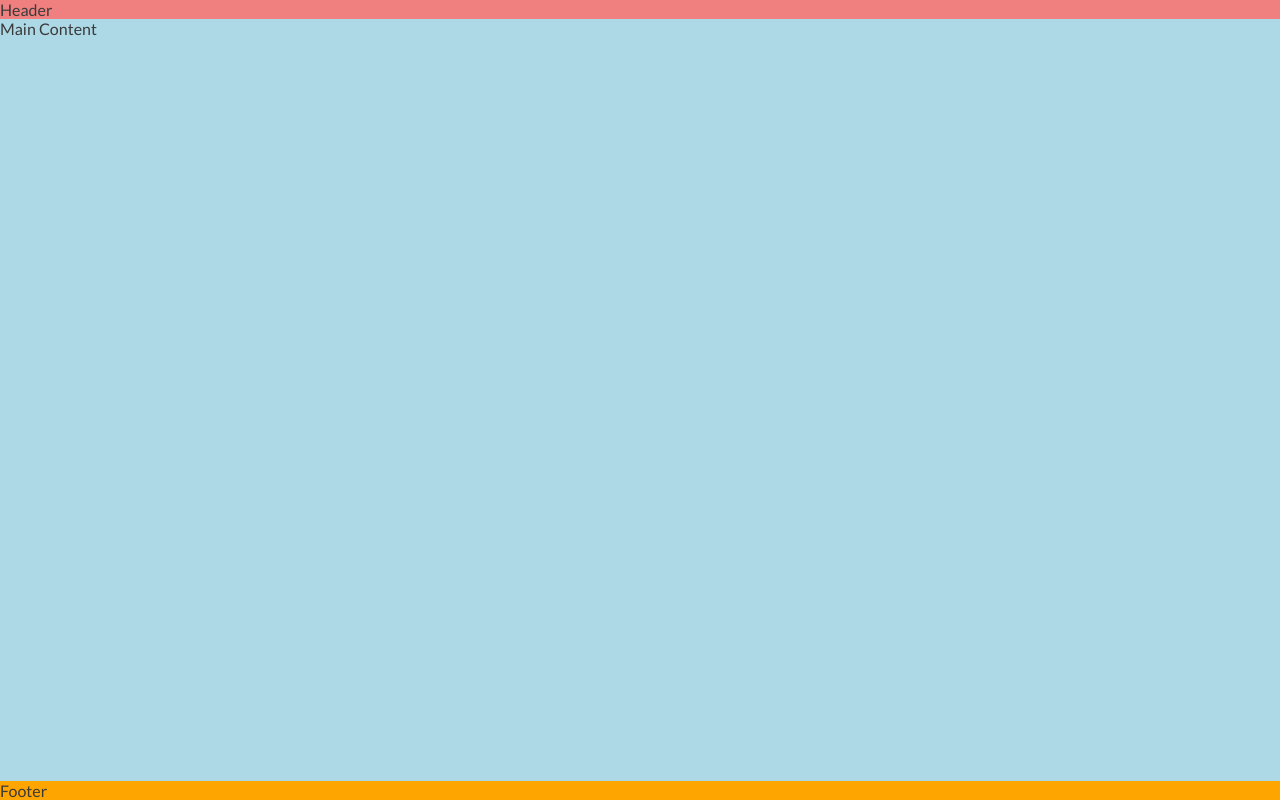
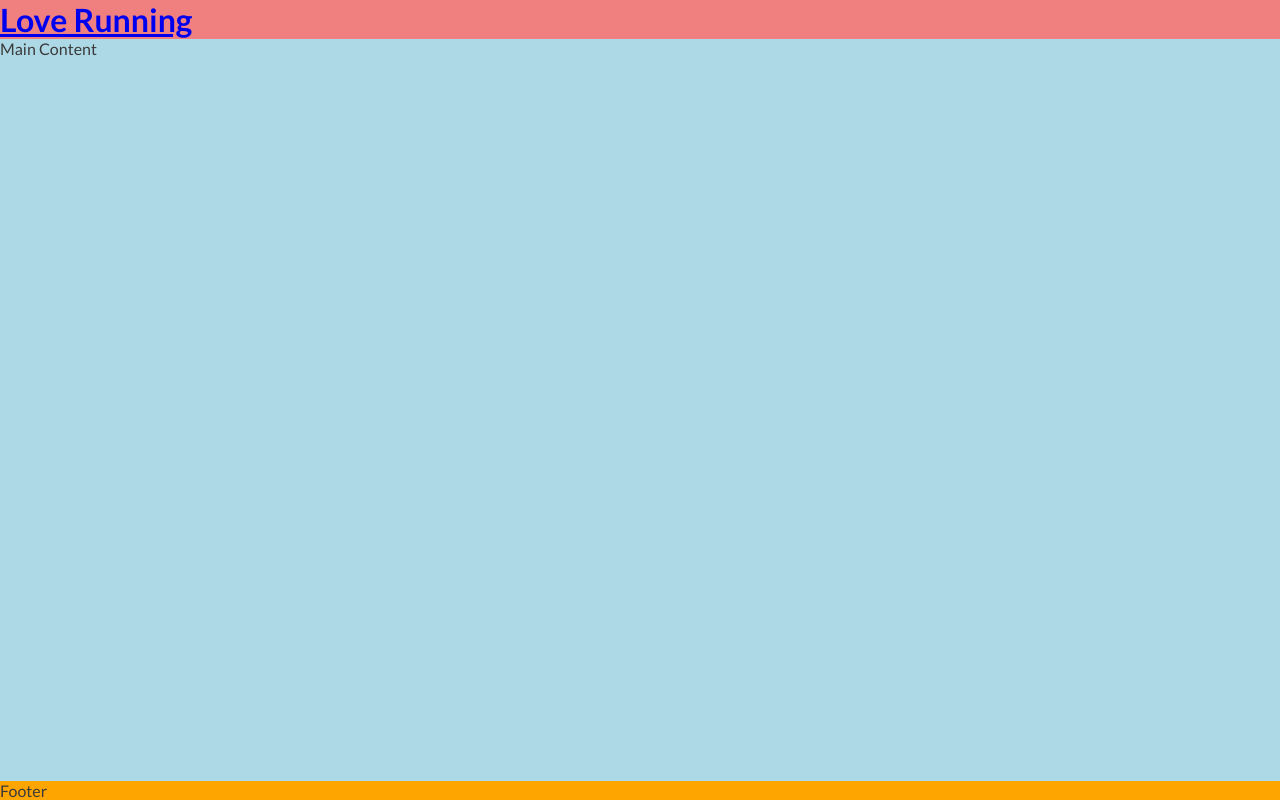
Before and after one commit to artem-builds/love-running, a plain HTML site: page index.html in a window 1280 px wide. Drawn offline with Linux system fonts and the light colour scheme.

Commit message:
add logo to header and apply oswald font

```diff
--- a/assets/css/style.css
+++ b/assets/css/style.css
@@ -24,6 +24,10 @@
     background-color: lightcoral;
 }
 
+h1 {
+    font-family: 'Oswald' sans-serif;
+}
+
 /* Main content */
 main {
     background-color: lightblue;
--- a/index.html
+++ b/index.html
@@ -19,7 +19,12 @@
 
 <body>
     <!--Header-->
-    <header>Header</header>
+    <header>
+        <a   href="index.html">
+            <h1 id="logo">Love Running</h1>
+
+        </a>
+    </header>
 
     <!--main content-->
     <main>Main Content</main>
```
